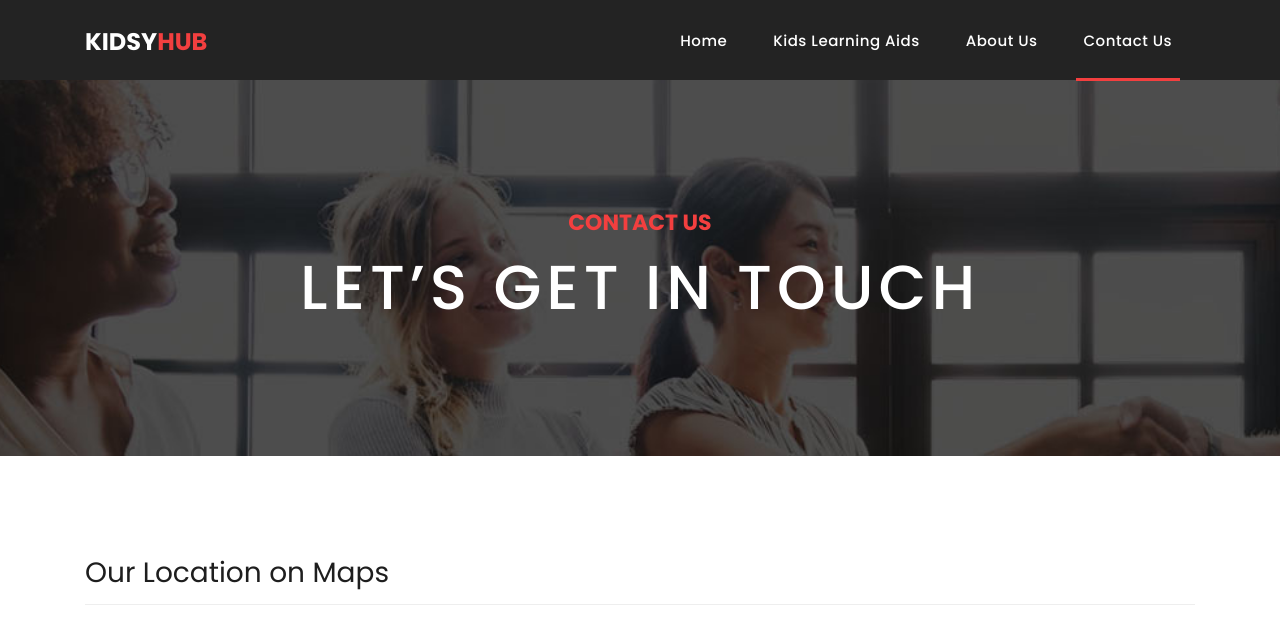
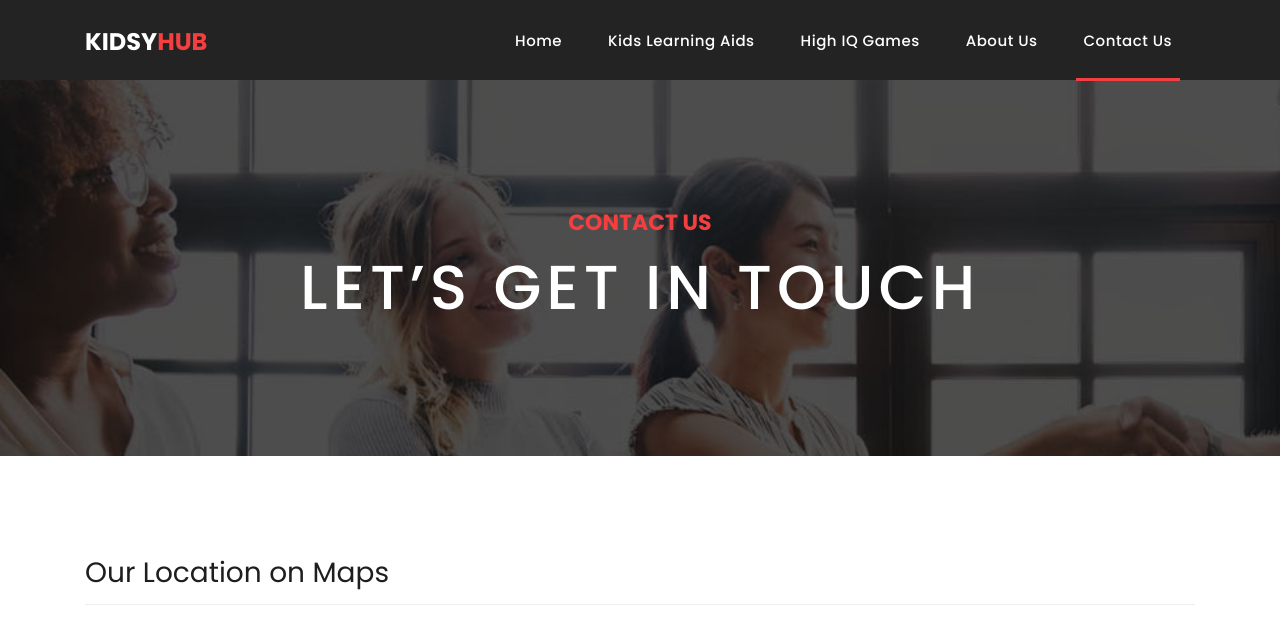
Before and after one commit to vashpuneet/kidsyhub, a plain HTML site: page contact.html in a window 1280 px wide. Shown: the top 643 px of the page. Drawn offline with Linux system fonts and the light colour scheme.

Commit message:
Update contact.html

```diff
--- a/contact.html
+++ b/contact.html
@@ -67,6 +67,9 @@ https://templatemo.com/tm-546-sixteen-clothing
               </li>
               <li class="nav-item">
                 <a class="nav-link" href="products.html">Kids Learning Aids</a>
+              </li>
+              <li class="nav-item">
+                <a class="nav-link" target="_blank" href="floppy.html">High IQ Games</a>
               </li>
               <li class="nav-item">
                 <a class="nav-link" href="about.html">About Us</a>
```
